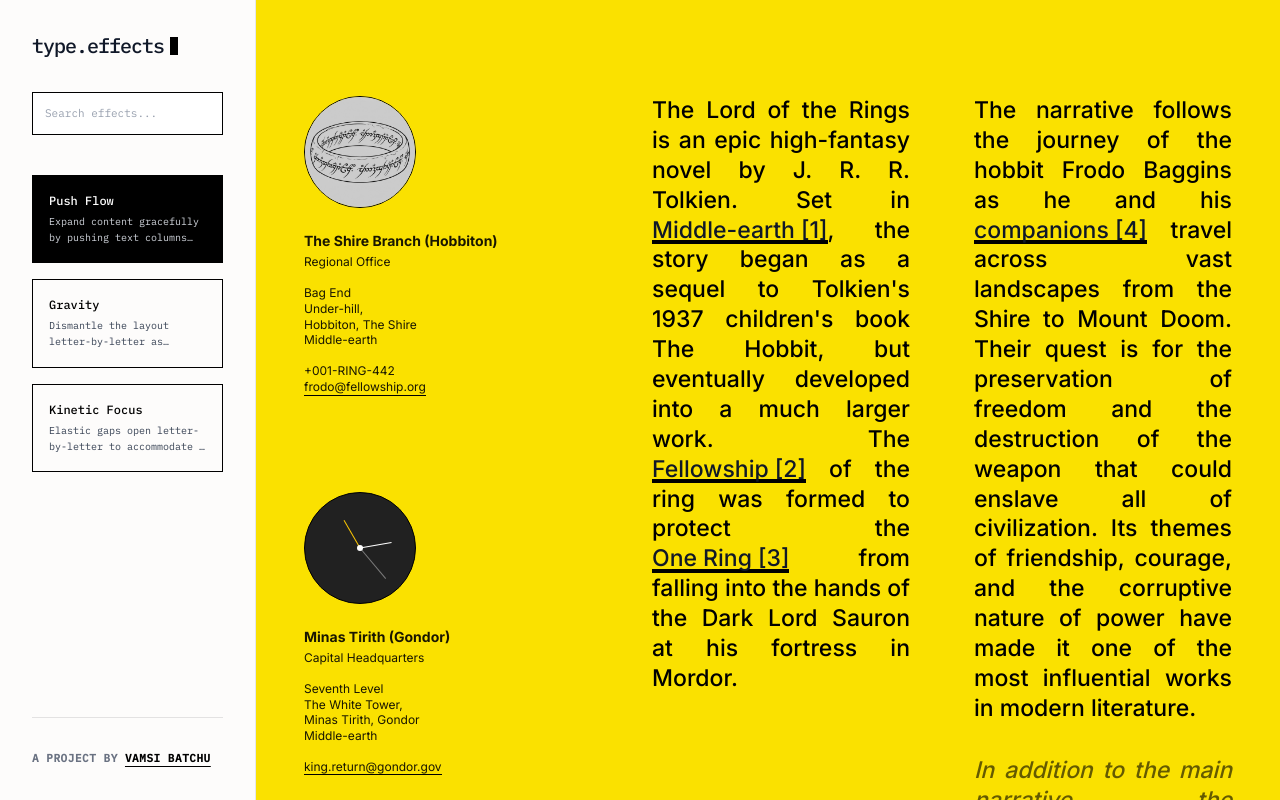
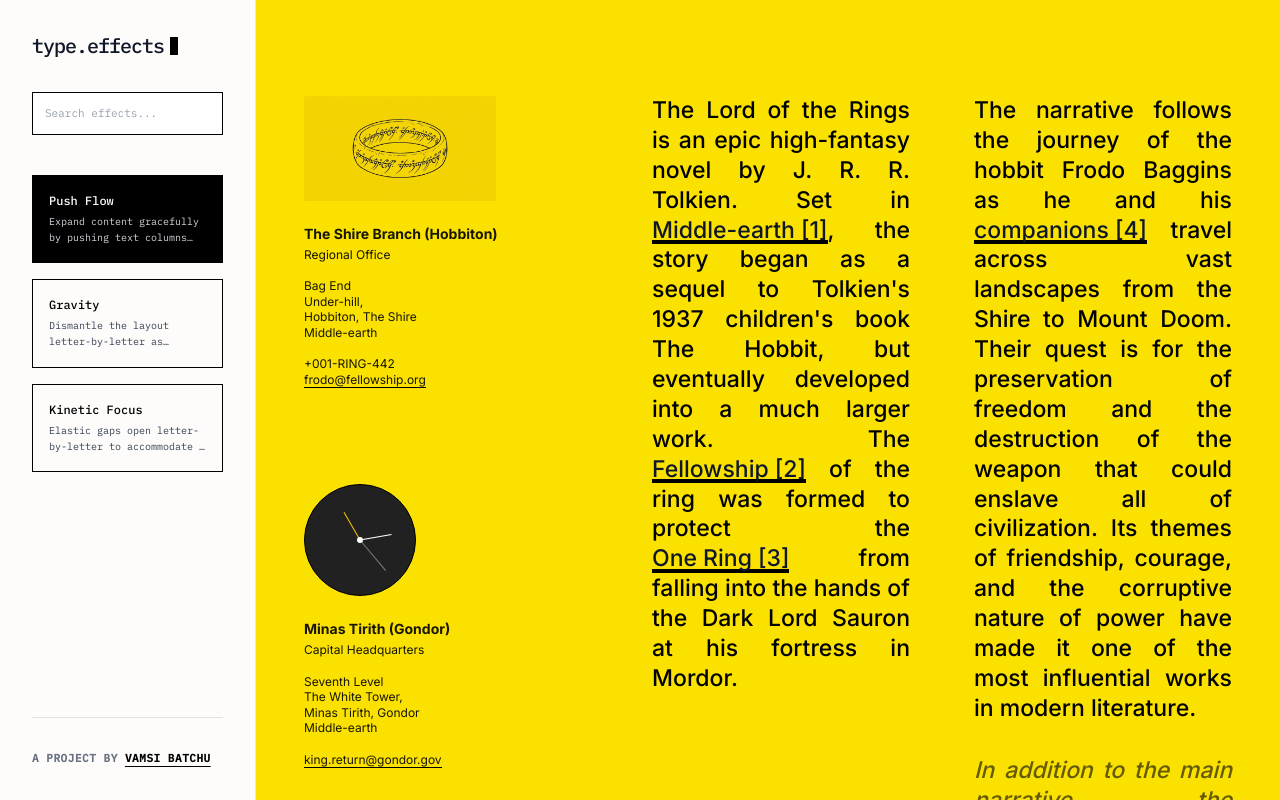
Before and after one commit to vamsibatchu1/type-effects, a React (Vite) app: page / in a window 1280 px wide. Built offline with nearby package versions, Linux system fonts and the light colour scheme.

Commit message:
Restore Ring image to raw state (no grayscale/hover)

```diff
--- a/src/effects/1_push_flow.tsx
+++ b/src/effects/1_push_flow.tsx
@@ -38,7 +38,7 @@
               <img
                 src="/src/images/ring.jpg"
                 alt="The One Ring"
-                className="w-28 h-28 rounded-full border border-black object-cover mb-6 grayscale hover:grayscale-0 transition-all duration-500"
+                className="w-48 h-auto mb-6"
               />
               <div className="text-[10px] lg:text-[12px] leading-[1.3] text-black/90">
                 <p className="font-bold text-[12px] lg:text-[14px] mb-1">The Shire Branch (Hobbiton)</p>
```
